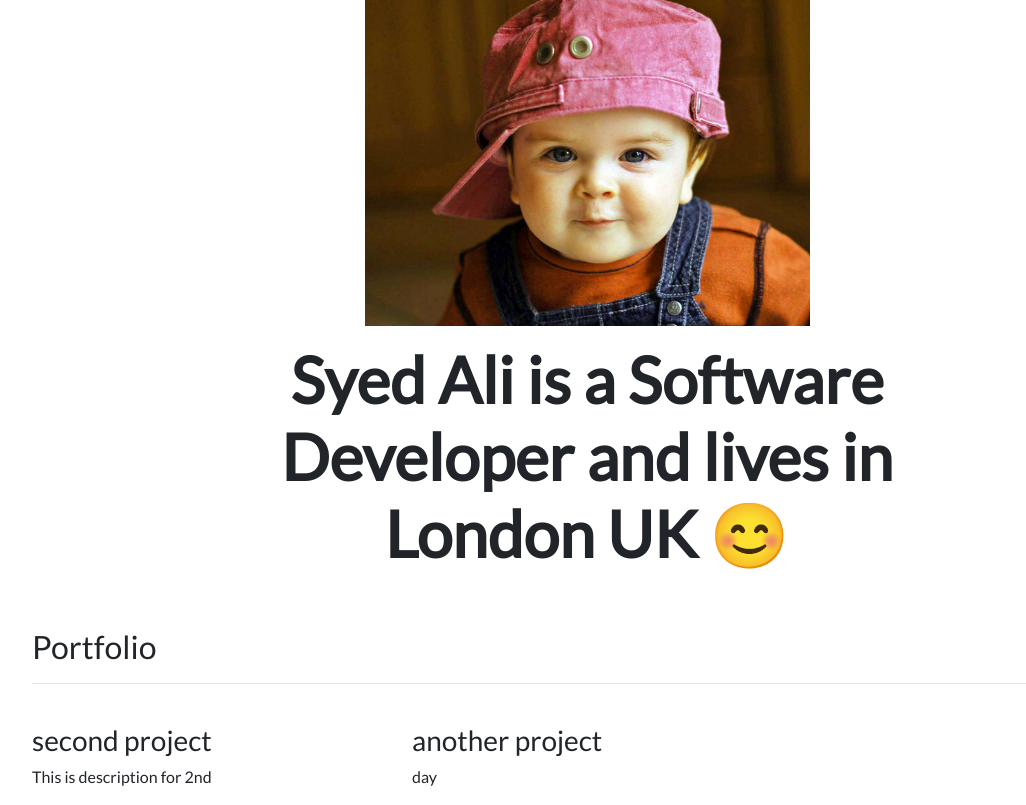
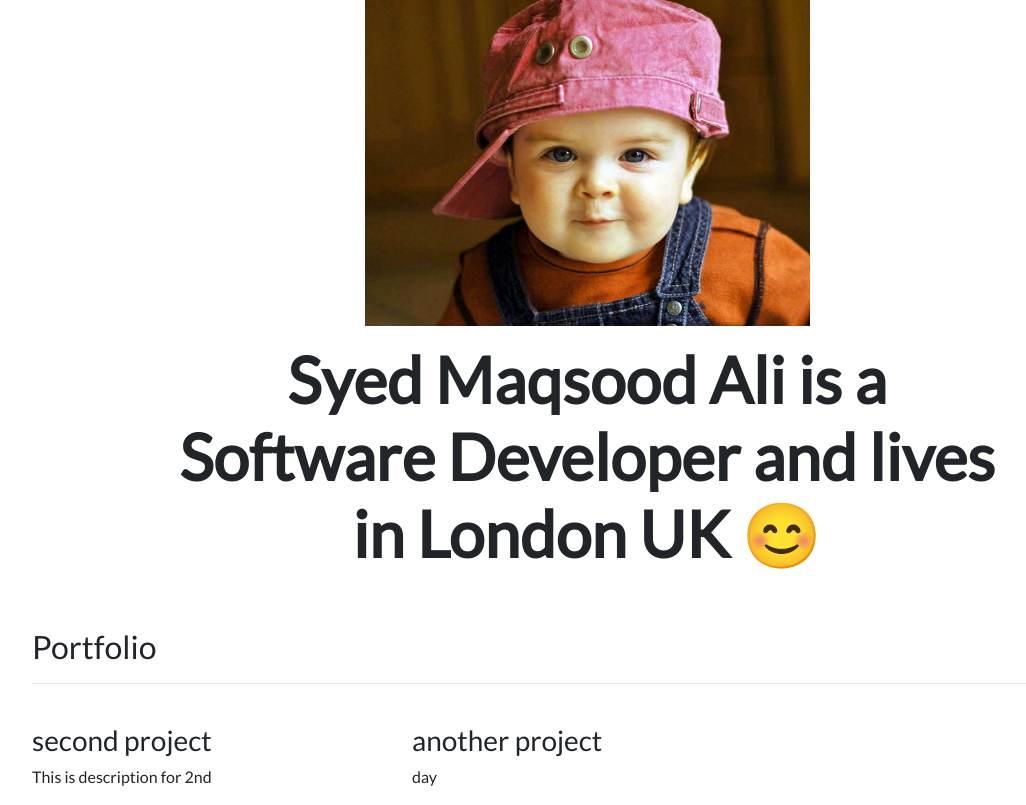
Before and after one commit to Syed476/django_projects, a Django app: page / in a window 1280 px wide. Shown: the part 83-888 px from the top of the page, without its empty margins (53-1079 px from the left). Run offline with Django 4.2, Linux system fonts and the light colour scheme; data comes from the database, SQL or seed files in the repository; some libraries are stand-ins or nearby versions.

Commit message:
Project updated

```diff
--- a/personal_portfolio-project/portfolio/templates/portfolio/home.html
+++ b/personal_portfolio-project/portfolio/templates/portfolio/home.html
@@ -12,7 +12,7 @@
 
 <div class="row justify-content-center mb-3">
   <div class="col-md-9 text-center">
-    <h1 id="hometext" class="font-weight-bold">Syed Ali is a Software Developer and lives in London UK 😊</h1>
+    <h1 id="hometext" class="font-weight-bold">Syed Maqsood Ali is a Software Developer and lives in London UK 😊</h1>
   </div>
 </div>
 
```
